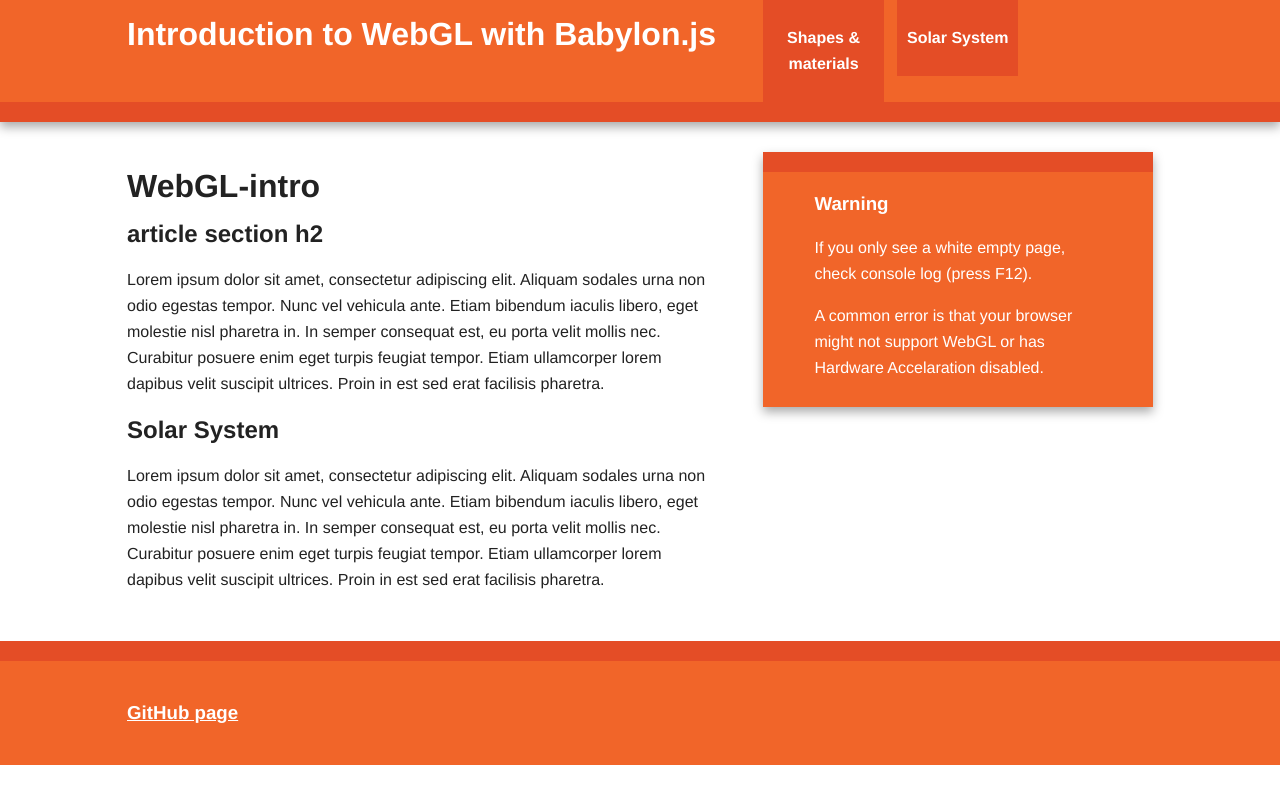
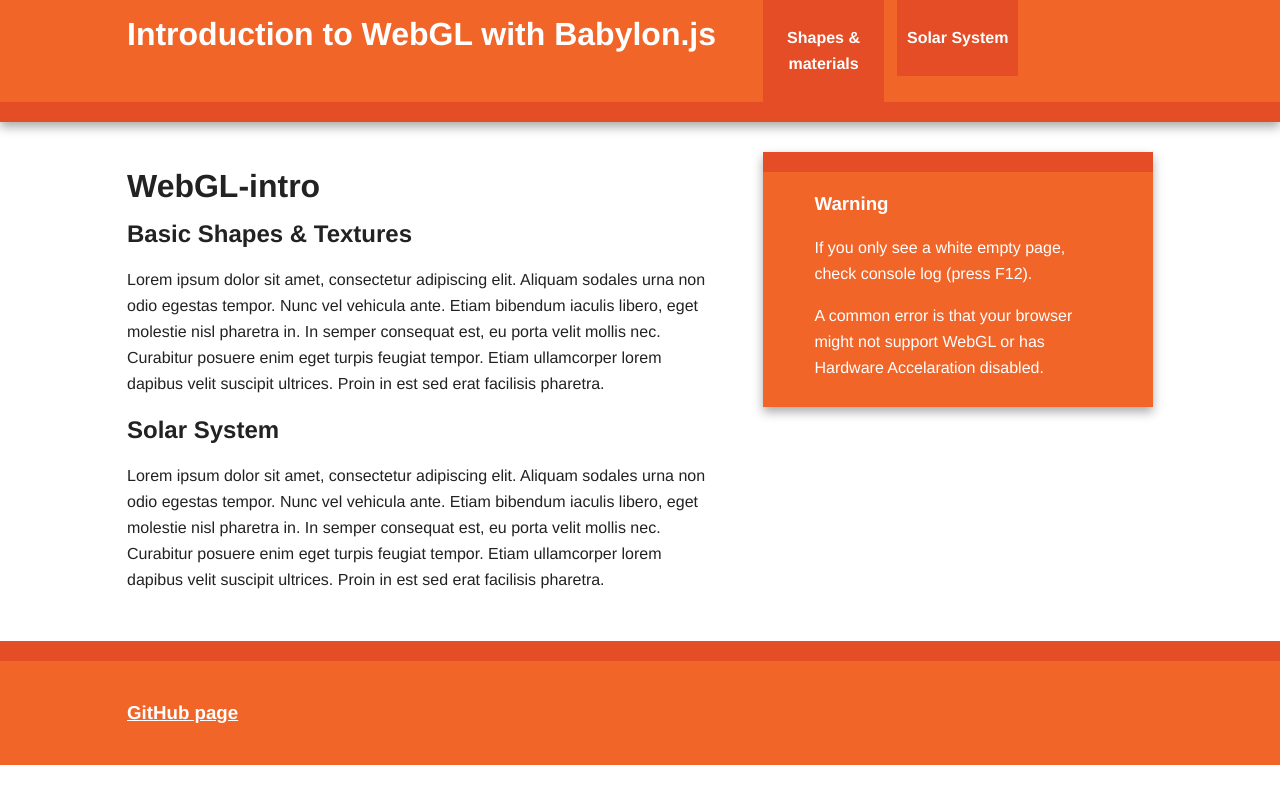
Before and after one commit to cyberpunk-studios/webGL-intro, a plain HTML site: page index.html in a window 1280 px wide. Drawn offline with Linux system fonts and the light colour scheme.

Commit message:
Readme again

```diff
--- a/index.html
+++ b/index.html
@@ -42,7 +42,7 @@
                     </p>
                 </header>
                 <section>
-                    <h2>article section h2</h2>
+                    <h2>Basic Shapes &amp; Textures</h2>
                     <p>Lorem ipsum dolor sit amet, consectetur adipiscing elit. Aliquam sodales urna non odio egestas tempor. Nunc vel vehicula ante. Etiam bibendum iaculis libero, eget molestie nisl pharetra in. In semper consequat est, eu porta velit mollis
                         nec. Curabitur posuere enim eget turpis feugiat tempor. Etiam ullamcorper lorem dapibus velit suscipit ultrices. Proin in est sed erat facilisis pharetra.</p>
                 </section>
```
Also changed, not shown: 1 other file.
